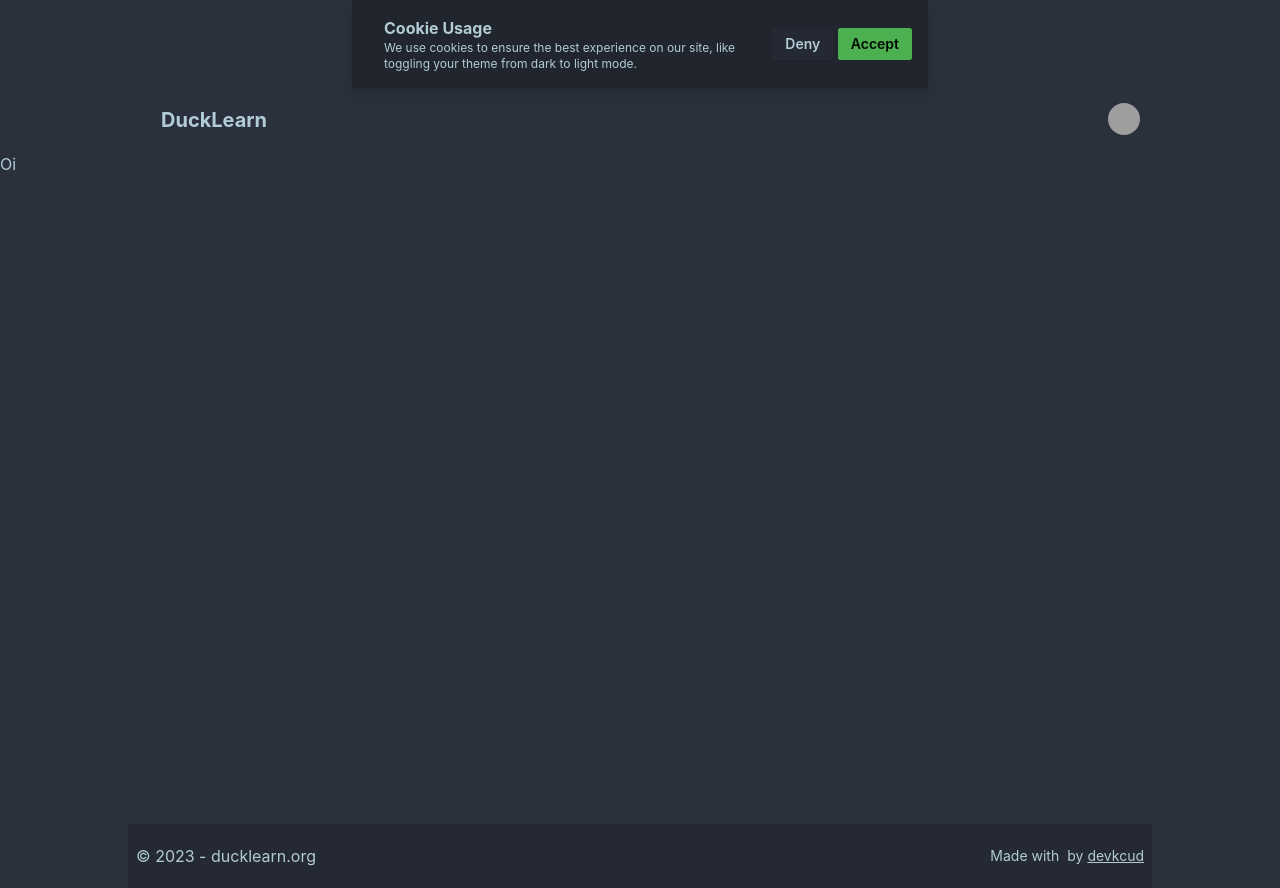
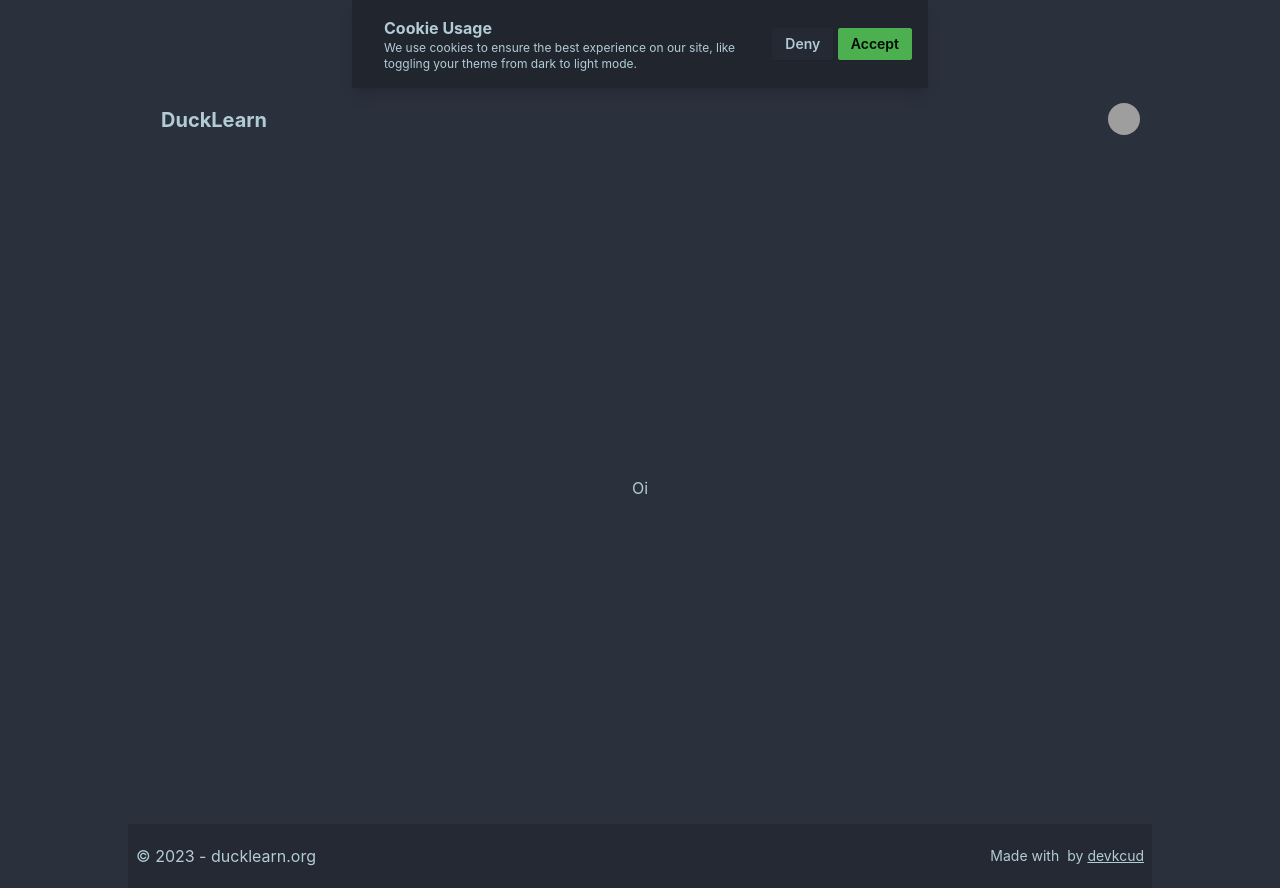
Before and after one commit to devkcud/ducklearn, a SvelteKit app: page / in a window 1280 px wide. Built offline with nearby package versions, Linux system fonts and the light colour scheme; grey boxes are pictures that could not be loaded; what tailwindcss-full-bleed would draw is missing.

Commit message:
chore: Better readability

```diff
--- a/src/routes/+layout.svelte
+++ b/src/routes/+layout.svelte
@@ -75,16 +75,16 @@
   </section>
 </header>
 
-<main class="min-h-[calc(100vh-128px)]">
+<main class="min-h-[calc(100vh-128px)] grid place-items-center">
   <slot />
 </main>
 
 <footer
-  class="flex bleed-bg bleed-base-200 max-w-5xl justify-between items-center mx-auto px-2 h-[64px] bg-base-200 text-base-content"
+  class="flex bleed-bg bleed-base-200 max-w-5xl justify-between items-center flex-wrap mx-auto px-2 h-[64px] bg-base-200 text-base-content"
 >
   <p>&copy; 2023 - ducklearn.org</p>
   <div>
-    <p class="flex items-center justify-center gap-1 text-sm max-sm:hidden">
+    <p class="flex items-center justify-center gap-1 text-sm">
       Made with <iconify-icon icon="mdi:heart" width={12} class="inline text-error" /> by
       <a class="link" href="https://github.com/devkcud">devkcud</a>
     </p>
```
